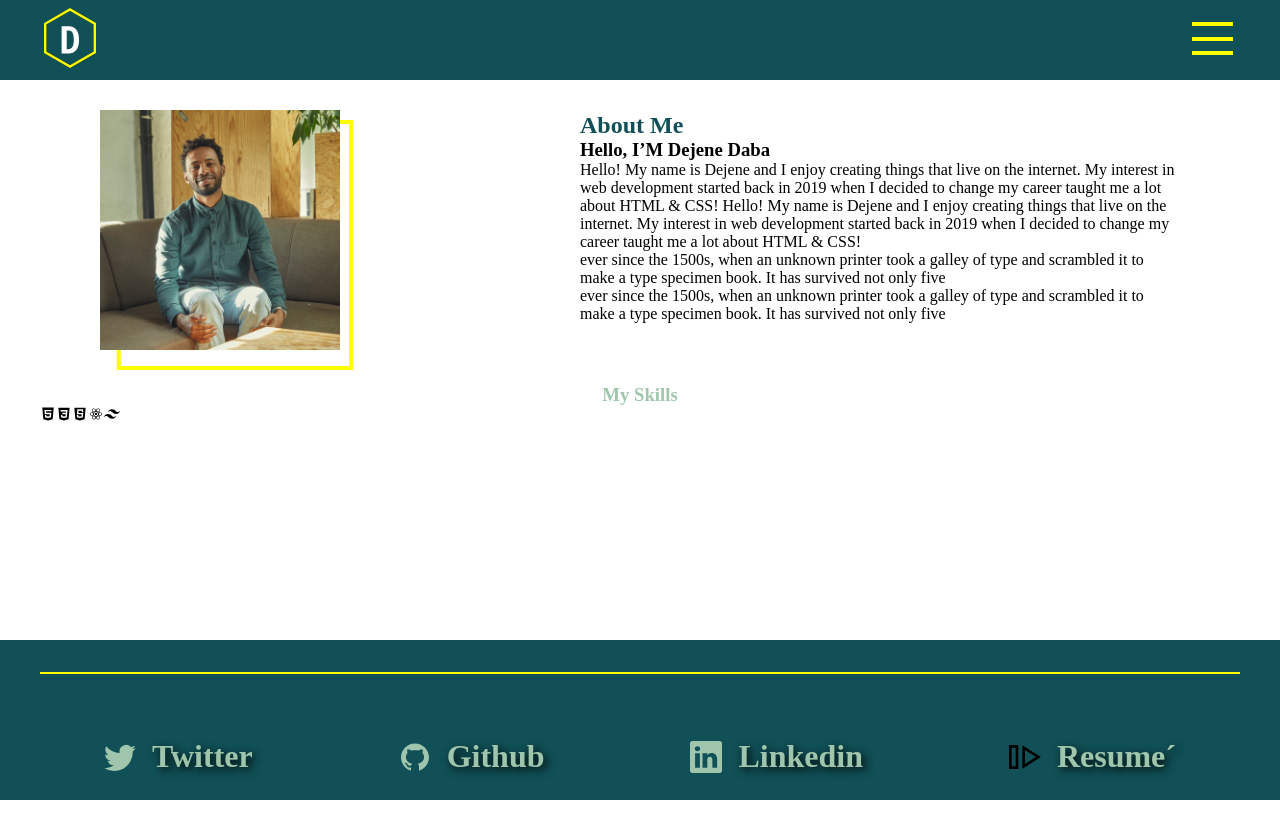
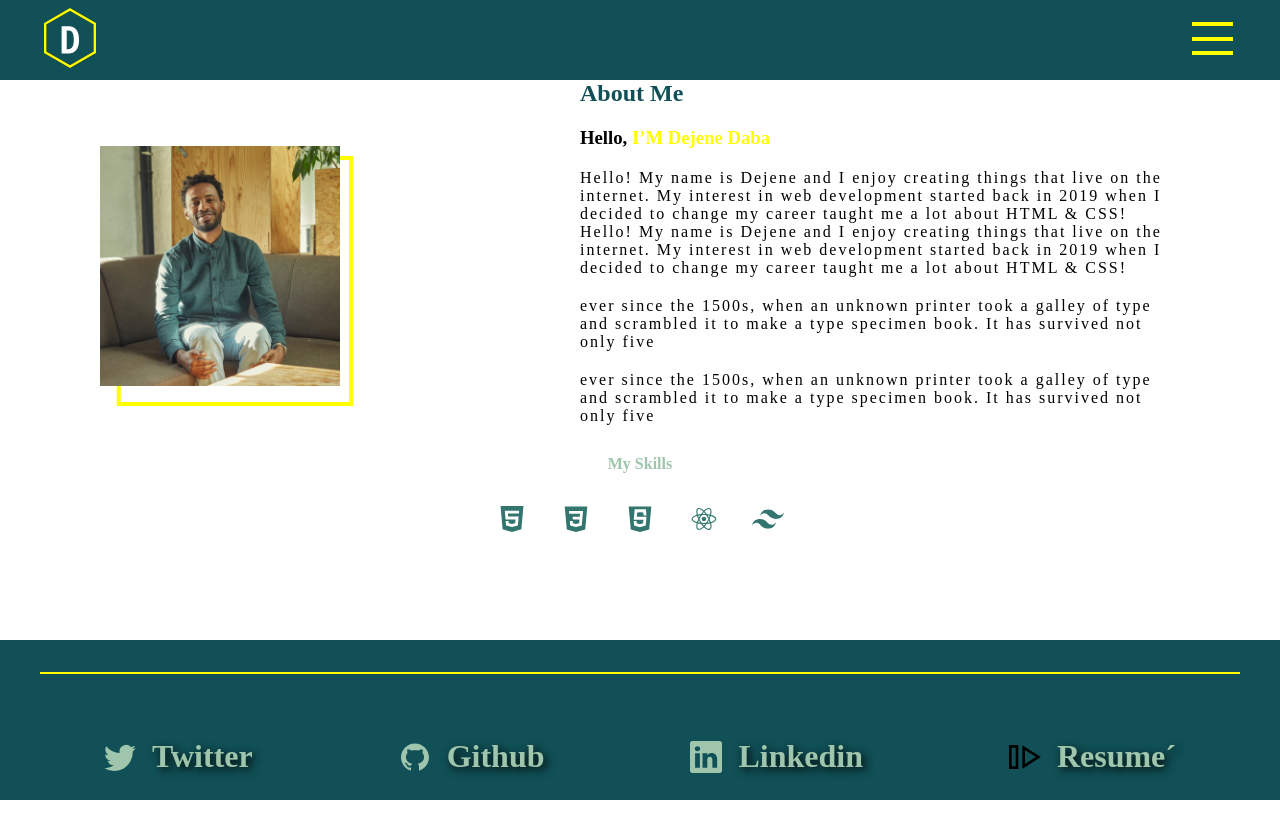
Before and after one commit to DEJENERUTA/portfolio, a React (Create React App) app: page /about in a window 1280 px wide. Built offline with nearby package versions, Linux system fonts and the light colour scheme; the HTML template or start-up script is replaced by a standard one.

Commit message:
add all about content

```diff
--- a/src/about/About.css
+++ b/src/about/About.css
@@ -23,6 +23,12 @@
   position: absolute;
   margin-top: 40px;
 }
+.D {
+  margin-top: 20px;
+}
+.D span {
+  color: #ffff00;
+}
 /*make about text equal width with about-pic and about-pic-svg*/
 .about-text {
   width: 50%;
@@ -34,11 +40,12 @@
   margin-top: 30px;
   color: var(--color-accent);
 }
-.skills-content i {
+.skills-content {
   font-size: 2em;
   display: flex;
   align-items: center;
   justify-content: center;
   margin-top: 30px;
   gap: 1em;
+  color: var(--color-secondary);
 }
--- a/src/about/About.js
+++ b/src/about/About.js
@@ -37,8 +37,10 @@ const About = () => {
         </div>
         <div className="about-text">
           <h2>About Me</h2>
-          <h3>Hello, I’M Dejene Daba</h3>
-          <p>
+          <h3 className="D">
+            Hello, <span>I’M Dejene Daba</span>
+          </h3>
+          <p className="about-desc">
             Hello! My name is Dejene and I enjoy creating things that live on
             the internet. My interest in web development started back in 2019
             when I decided to change my career taught me a lot about HTML & CSS!
@@ -46,12 +48,12 @@ const About = () => {
             the internet. My interest in web development started back in 2019
             when I decided to change my career taught me a lot about HTML & CSS!
           </p>
-          <p>
+          <p className="about-desc">
             ever since the 1500s, when an unknown printer took a galley of type
             and scrambled it to make a type specimen book. It has survived not
             only five
           </p>
-          <p>
+          <p className="about-desc">
             ever since the 1500s, when an unknown printer took a galley of type
             and scrambled it to make a type specimen book. It has survived not
             only five
@@ -59,7 +61,7 @@ const About = () => {
         </div>
       </div>
       <div className="about-skills">
-        <h3 className="skills">My Skills</h3>
+        <h4 className="skills">My Skills</h4>
         <div className="skills-content">
           <AiFillHtml5 />
           <DiCss3 />
--- a/src/home/Home.css
+++ b/src/home/Home.css
@@ -39,9 +39,10 @@ h2 {
   margin-top: 20px;
   gap: 4em;
 }
-.home-content-text h1,
-h2 {
-  /*animate h1, h2 from left right*/
+
+.about-desc {
+  margin-top: 20px;
+  letter-spacing: 2px;
 }
 .home-title {
   border-bottom: 2px solid #ffff00;
```
